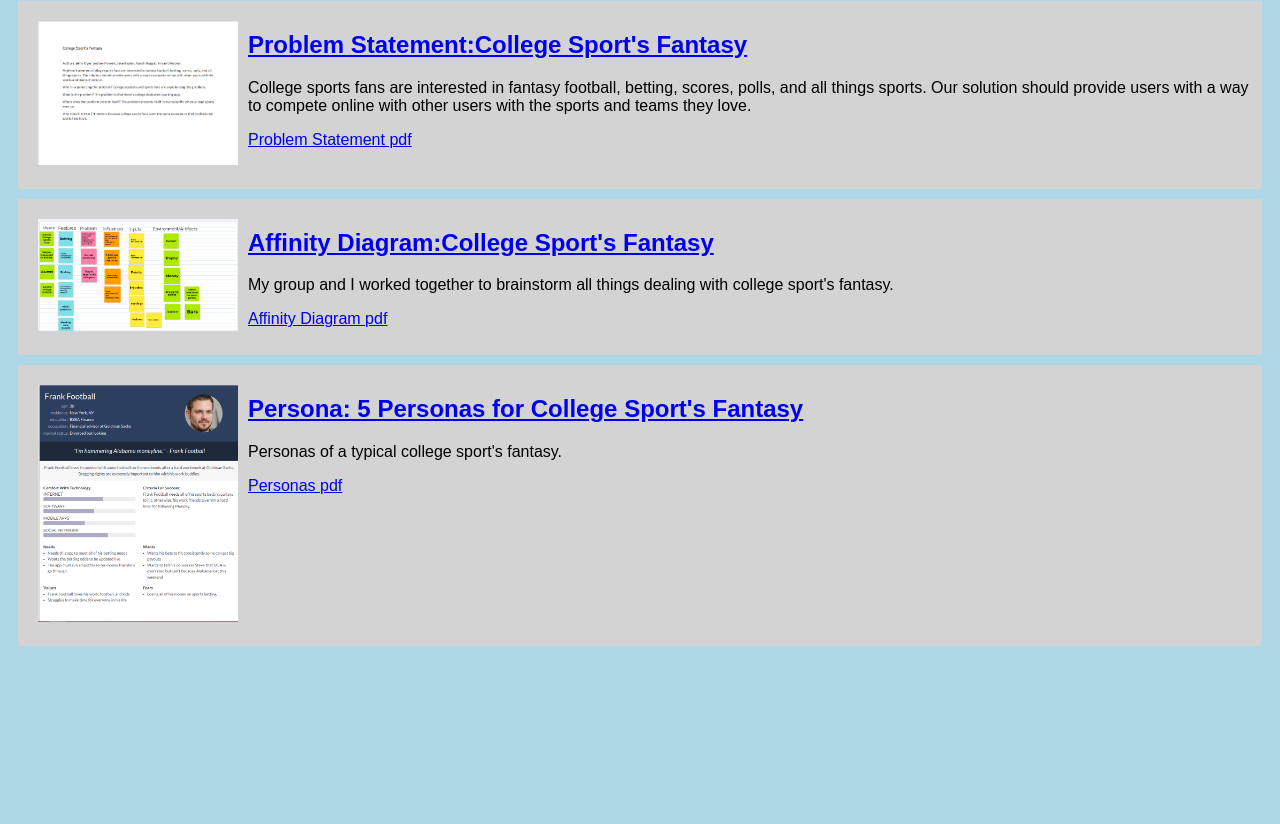
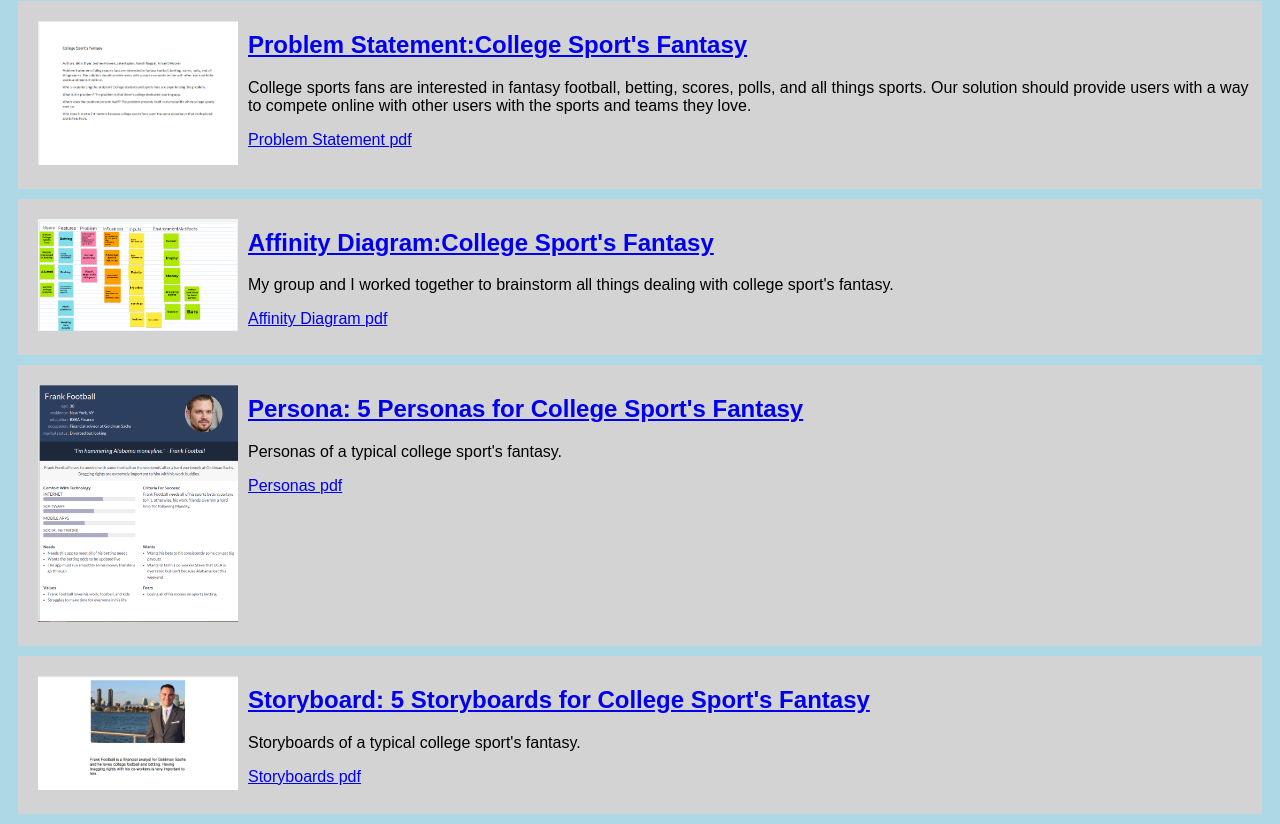
Before and after one commit to vincemoorer/vincemoorer.github.io, a plain HTML site: page index.html in a window 1280 px wide. Shown: the part 79-903 px from the top of the page. Before the commit the page ends 800 px from the top, so only its background shows below. Drawn offline with Linux system fonts and the light colour scheme.

Commit message:
Add files via upload

```diff
--- a/index.html
+++ b/index.html
@@ -36,6 +36,16 @@
               <a href="personas.pdf">Personas pdf</a>
           </section>
       </section>
+
+      <section class="assignment">
+        <a href="StoryboardsCombined.pdf"><img src="stroyboards.png">
+        <section class="ass-details">
+          <a href="StoryboardsCombined.pdf"><h2>Storyboard: 5 Storyboards for College Sport's Fantasy</h2></a>
+            <p>Storyboards of a typical college sport's fantasy.
+            </p>
+            <a href="StoryboardsCombined.pdf">Storyboards pdf</a>
+        </section>
+    </section>
     </body>
 
 </html>
```
Also changed, not shown: stroyboards.png (added), 1 other file.
